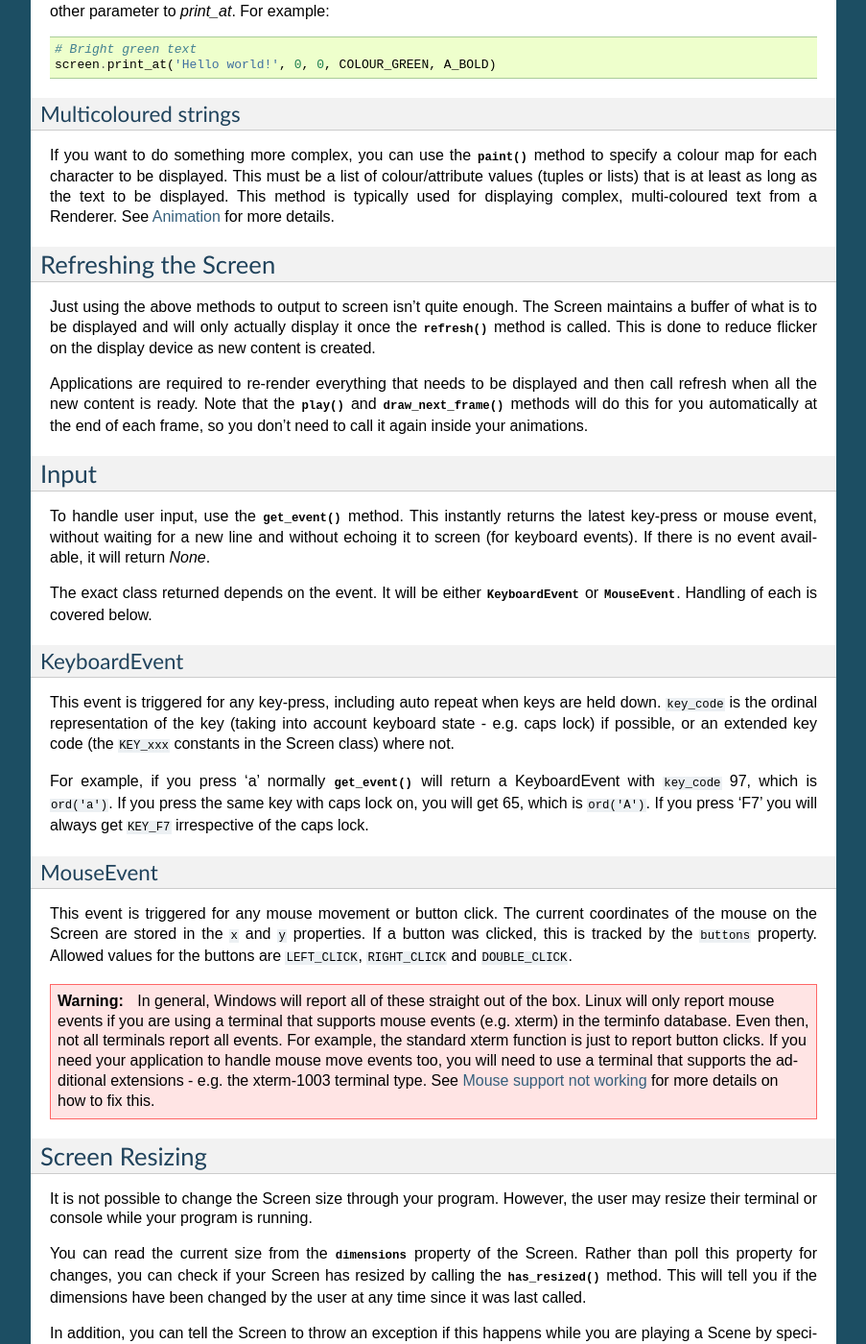
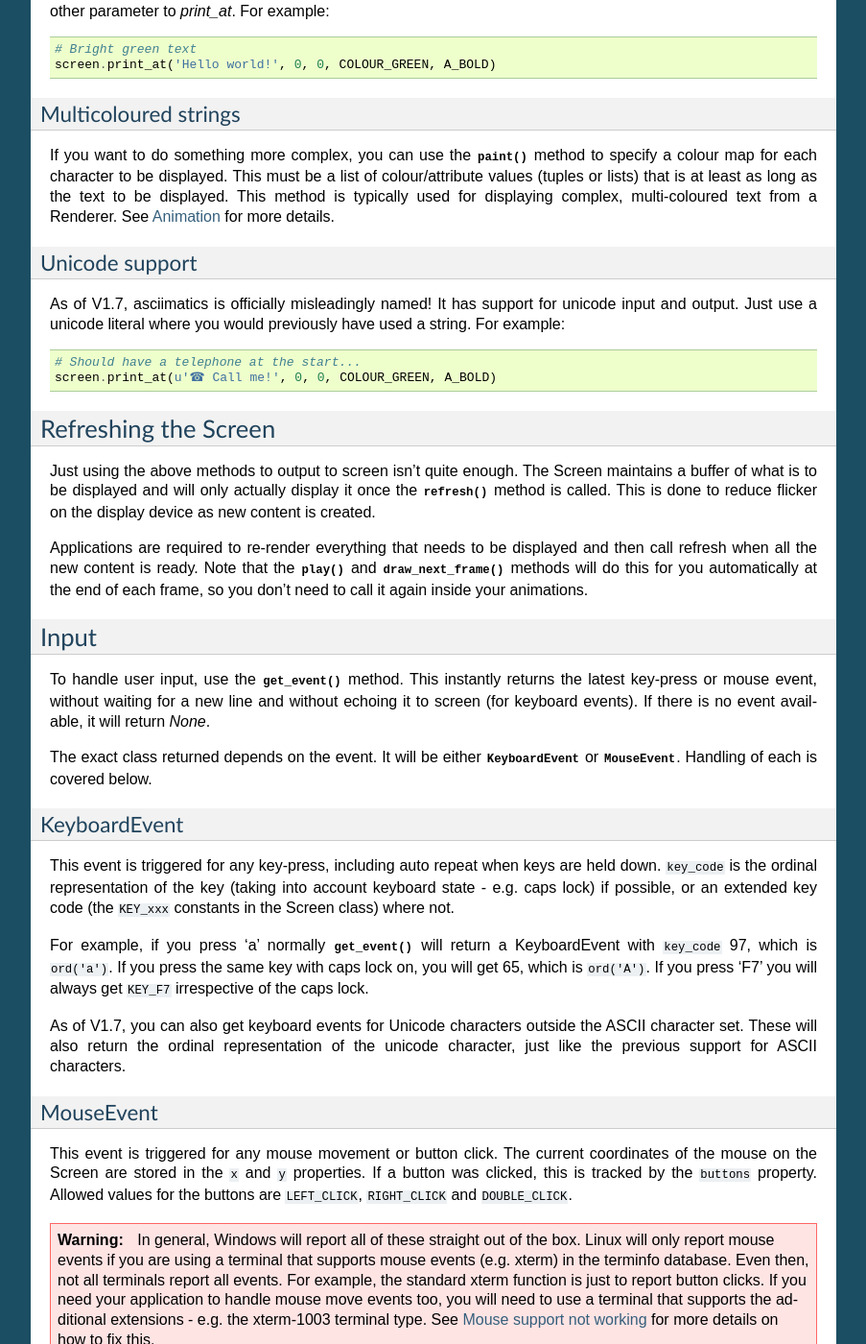
Before and after one commit to peterbrittain/asciimatics, a Sphinx documentation site: the page built from doc/source/io.rst, in a window 1280 px wide and 1400 px high, scrolled down 1215 px. Shown: the whole window at 96% size, without its empty margins (198-1101 px from the left). Built offline with Sphinx 7.4.7, drawn with Linux system fonts in a browser that asks for light colours.

Commit message:
Update io.rst

```diff
--- a/doc/source/io.rst
+++ b/doc/source/io.rst
@@ -88,6 +88,17 @@ that is at least as long as the text to be displayed.  This method is typically
 used for displaying complex, multi-coloured text from a Renderer.  See
 :ref:`animation-ref` for more details.
 
+Unicode support
+^^^^^^^^^^^^^^^
+As of V1.7, asciimatics is officially misleadingly named!  It has support for
+unicode input and output.  Just use a unicode literal where you would
+previously have used a string.  For example:
+
+.. code-block:: python
+
+    # Should have a telephone at the start...
+    screen.print_at(u'☎ Call me!', 0, 0, COLOUR_GREEN, A_BOLD)
+
 Refreshing the Screen
 ---------------------
 Just using the above methods to output to screen isn't quite enough.
@@ -124,6 +135,10 @@ For example, if you press 'a' normally :py:meth:`.get_event` will return
 a KeyboardEvent with ``key_code`` 97, which is ``ord('a')``.  If you press the
 same key with caps lock on, you will get 65, which is ``ord('A')``.  If you
 press 'F7' you will always get ``KEY_F7`` irrespective of the caps lock.
+
+As of V1.7, you can also get keyboard events for Unicode characters outside
+the ASCII character set.  These will also return the ordinal representation of
+the unicode character, just like the previous support for ASCII characters.
 
 MouseEvent
 ^^^^^^^^^^
```
